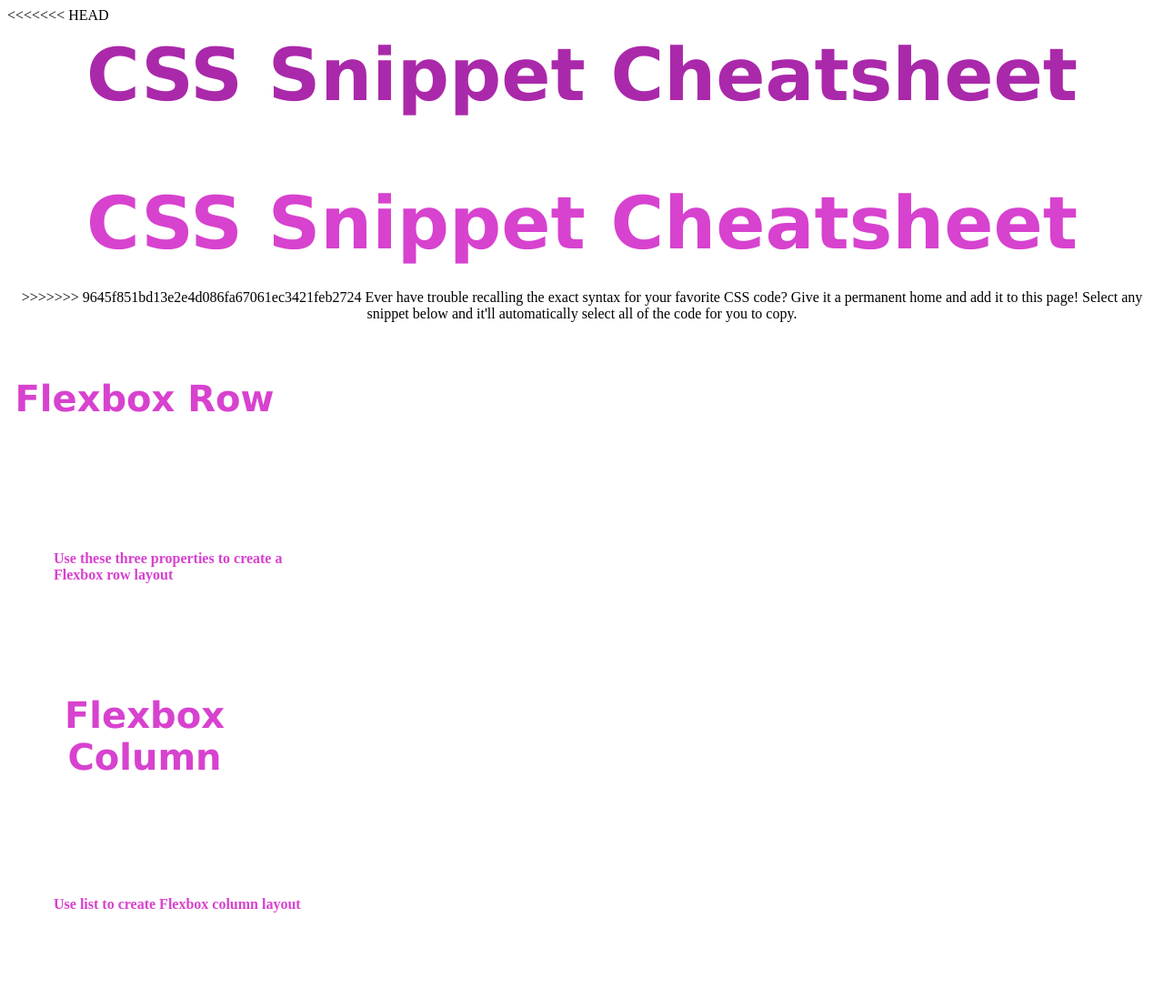
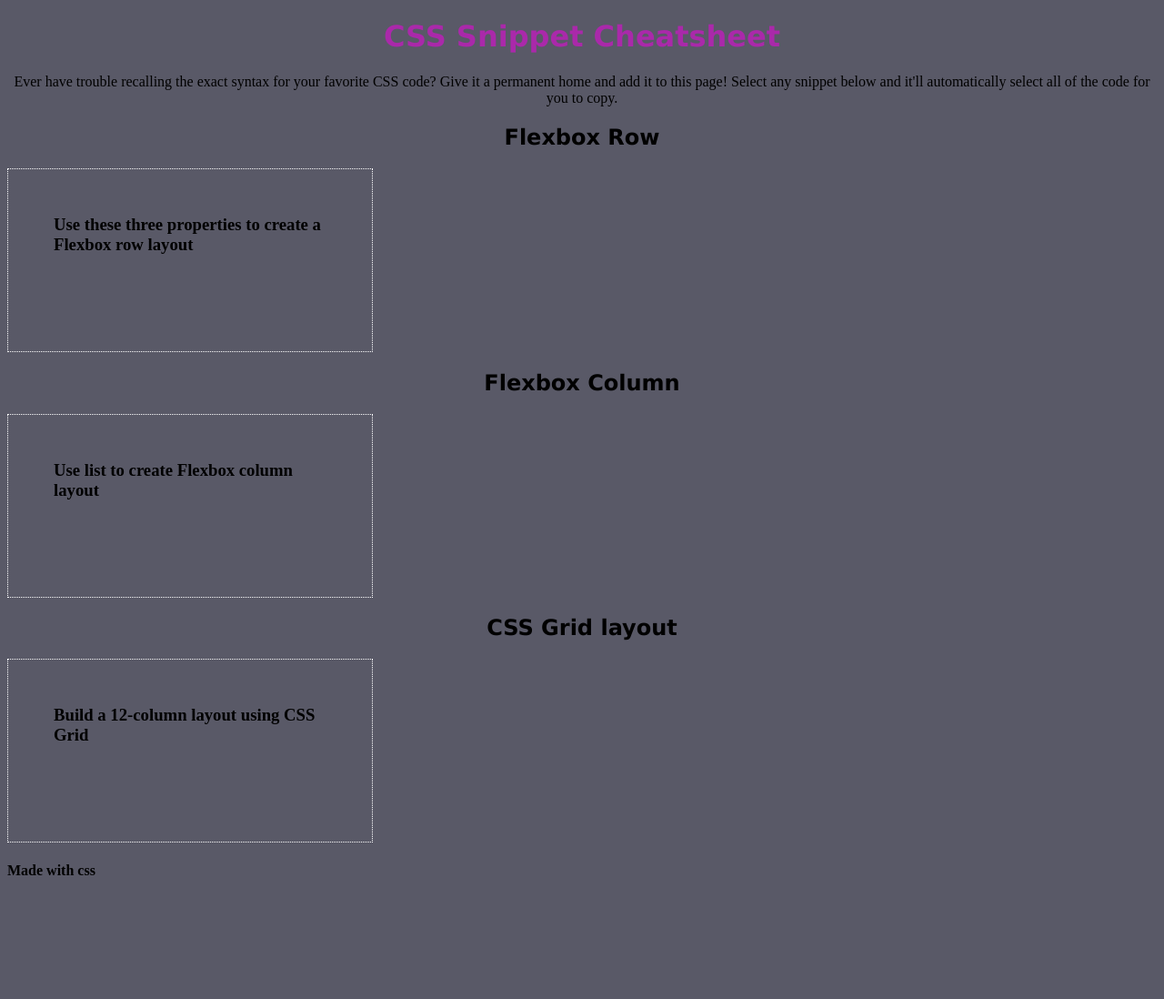
Before and after one commit to KennyB39/mini-project-team, a plain HTML site: page index.html in a window 1280 px wide. Shown: the top 1098 px of the page at 91% size. After the commit the page ends 987 px from the top, so only its background shows below. Drawn offline with Linux system fonts and the light colour scheme.

Commit message:
css issue

```diff
--- a/index.html
+++ b/index.html
@@ -10,13 +10,10 @@
 
 <body>
     <hearder>
-<<<<<<< HEAD
         <h1 style="color: rgb(170, 41, 170) ;all">CSS Snippet Cheatsheet</h1>
         <p style="color: white ;all">
-=======
-        <h1>CSS Snippet Cheatsheet</h1>
+
         <p id="short-description">
->>>>>>> 9645f851bd13e2e4d086fa67061ec3421feb2724
             Ever have trouble recalling the exact syntax for your favorite CSS code? Give it a permanent home and add it to this page! Select any snippet below and it'll automatically select all of the code for you to copy.
         </p>
     </hearder>
@@ -36,11 +33,7 @@
     </section>
 
     <Footer>
-<<<<<<< HEAD
         <h4>Made with css</h4>
-=======
-        <H2>Made with CSS</H2>
->>>>>>> 9645f851bd13e2e4d086fa67061ec3421feb2724
     </Footer>
 
 
--- a/style.css
+++ b/style.css
@@ -1,4 +1,3 @@
-<<<<<<< HEAD
 body {
     background-color: rgb(89, 89, 103);
 }
@@ -9,14 +8,17 @@ h1, h2{
     font-family: 'Lucida Sans', 'Lucida Sans Regular', 'Lucida Grande', 'Lucida Sans Unicode', Geneva, Verdana, sans-serif;
 }
 p {
-    text-align: center;
+    /*text-align: center;*/
 
 }
 h2 {
-    width: 300px;
+   /*width: 300px;
     height: 100px;
     border: 1px solid rgb(255, 255, 255);
-  }
+    font-size: 250%;
+    display: flex;
+    flex-direction: center;*/
+}
 
   h3 {
     width: 300px;
@@ -29,32 +31,6 @@ h2 {
     flex-direction: row;
     flex-wrap: wrap;
   }
-  .h2{
-    display: flex;
-    flex-direction: row;
-    align-items: center;
-    justify-content: center;
-  }
-=======
-* {
-    background-color: darkgrey;
-}
-
-:root {
-    --heading: #ca07c0c2;
-
-}
-
-h1 {
-    font-size: 500%;
-    color: var(--heading);
-    margin: auto;
-    border: 3px;
-    padding: 10px;
-    text-align: center;
-
-
-}
 
 #short-description {
     text-align: center;
@@ -62,22 +38,21 @@ h1 {
 
 }
 
-h2 {
+#flexbox {
     font-size: 250%;
+    display:flex;
+    justify-content: space-evenly;
+    flex-direction: column;
+    flex-wrap:wrap;
+    border: 1px solid rgb(255, 255, 255);
+
+}
+
+h3 {
+    /*font-size: 100%;
     color: var(--heading);
     display:flex;
     justify-content: space-evenly;
     flex-direction: column;
-    flex-wrap:wrap;
-
+    flex-wrap:wrap;*/
 }
-
-h3 {
-    font-size: 100%;
-    color: var(--heading);
-    display:flex;
-    justify-content: space-evenly;
-    flex-direction: column;
-    flex-wrap:wrap;
-}
->>>>>>> 9645f851bd13e2e4d086fa67061ec3421feb2724
```
